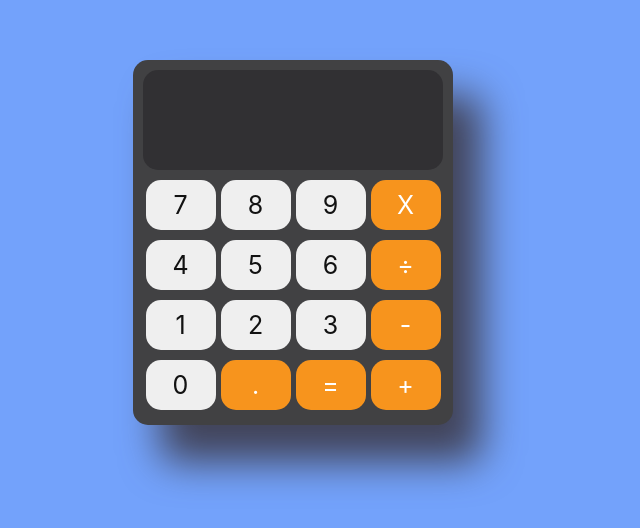
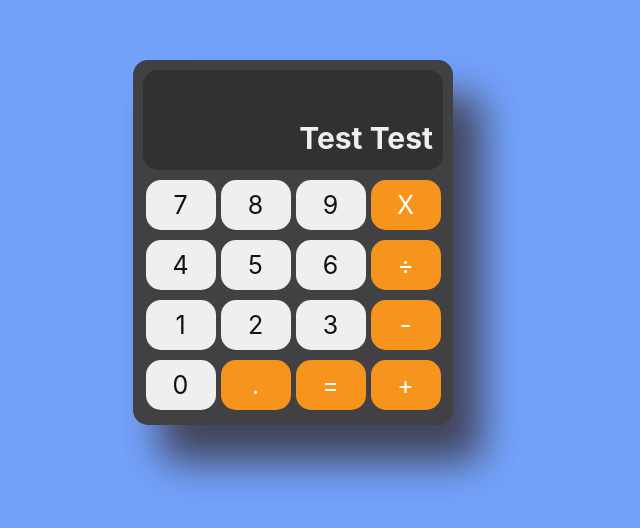
Before and after one commit to JakubKb/react-calculator, a React (Create React App) app: page / in a window 1280 px wide. Shown: the part 158-686 px from the top of the page, without its empty margins (347-987 px from the left). Built offline with nearby package versions, Linux system fonts and the light colour scheme.

Commit message:
display text styled

```diff
--- a/src/App.css
+++ b/src/App.css
@@ -59,3 +59,11 @@ body {
   border-radius: 15px;
   background-color: #313033;
 }
+
+.display h3 {
+  color: #efefef;
+  text-align: right;
+  margin-top: 50px;
+  font-size: 30px;
+  margin-right: 10px;
+}
--- a/src/App.jsx
+++ b/src/App.jsx
@@ -1,5 +1,6 @@
 import logo from "./logo.svg";
 import "./App.css";
+import { useState } from "react";
 
 function App() {
   return (
@@ -34,7 +35,11 @@ function Buttons() {
 }
 
 function Display() {
-  return <div className="display"></div>;
+  return (
+    <div className="display">
+      <h3>Test Test</h3>
+    </div>
+  );
 }
 
 export default App;
```
